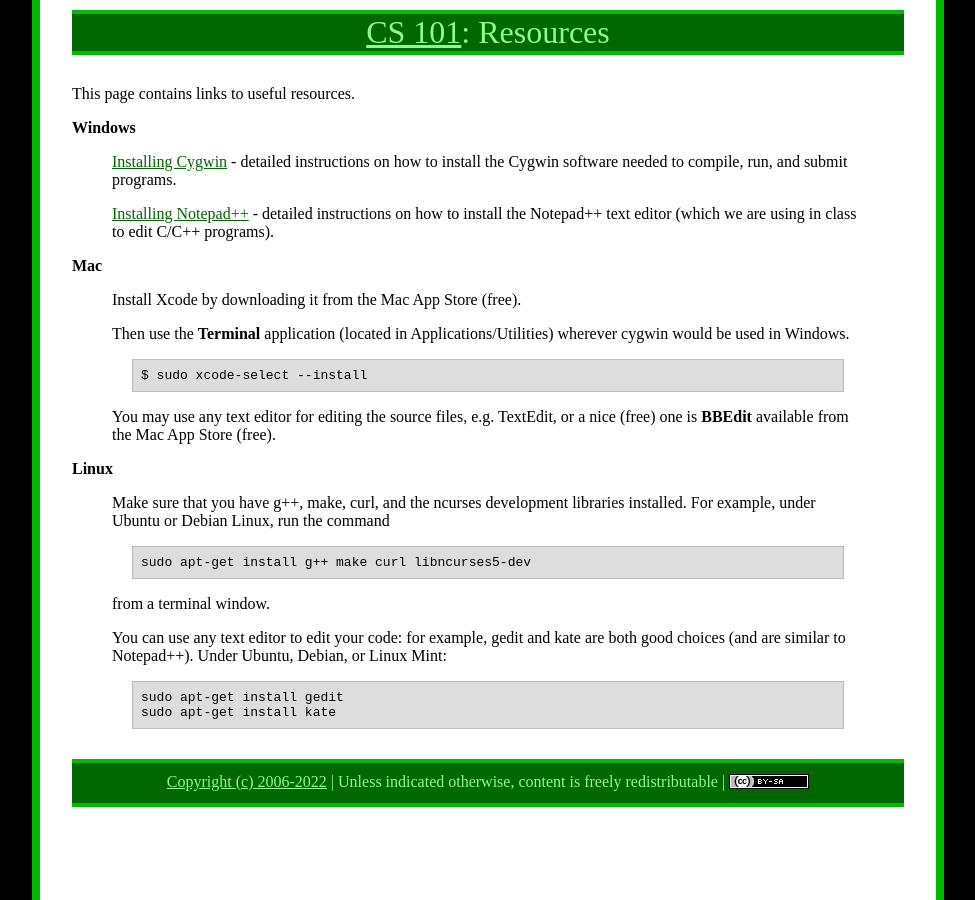
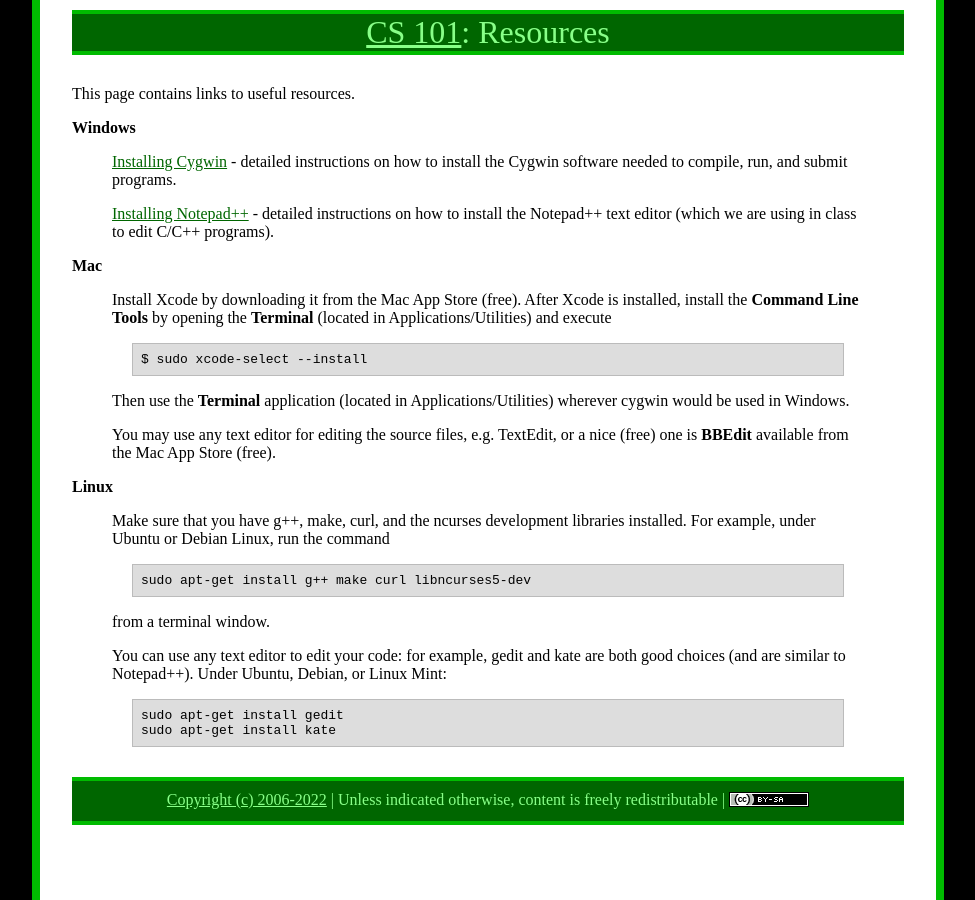
Before and after one commit to ycpcs/cs101-spring2022, a Jekyll site: the page built from resources.md, in a window 1280 px wide. Shown: the whole page, without its empty margins (152-1127 px from the left). Built offline with Jekyll 4.4.1, drawn with Linux system fonts in a browser that asks for light colours.

Commit message:
update mac
update mac

```diff
--- a/resources.md
+++ b/resources.md
@@ -13,11 +13,11 @@
 
 **Mac**
 
-> Install Xcode by downloading it from the Mac App Store (free).
-
-> Then use the **Terminal** application (located in Applications/Utilities) wherever cygwin would be used in Windows.
+> Install Xcode by downloading it from the Mac App Store (free). After Xcode is installed, install the **Command Line Tools** by opening the **Terminal** (located in Applications/Utilities) and execute
 >
 >     $ sudo xcode-select --install
+>
+> Then use the **Terminal** application (located in Applications/Utilities) wherever cygwin would be used in Windows.
 >
 > You may use any text editor for editing the source files, e.g. TextEdit, or a nice (free) one is **BBEdit** available from the Mac App Store (free).
 
```
